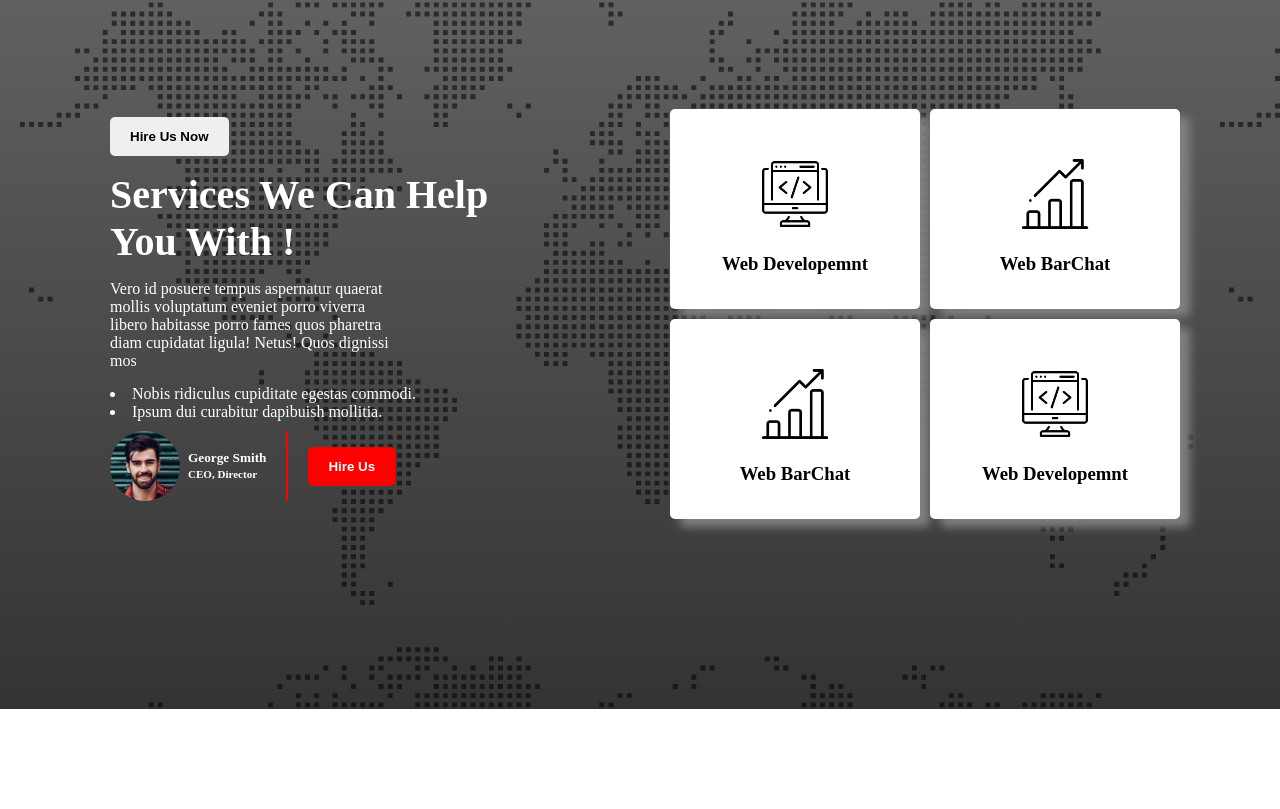
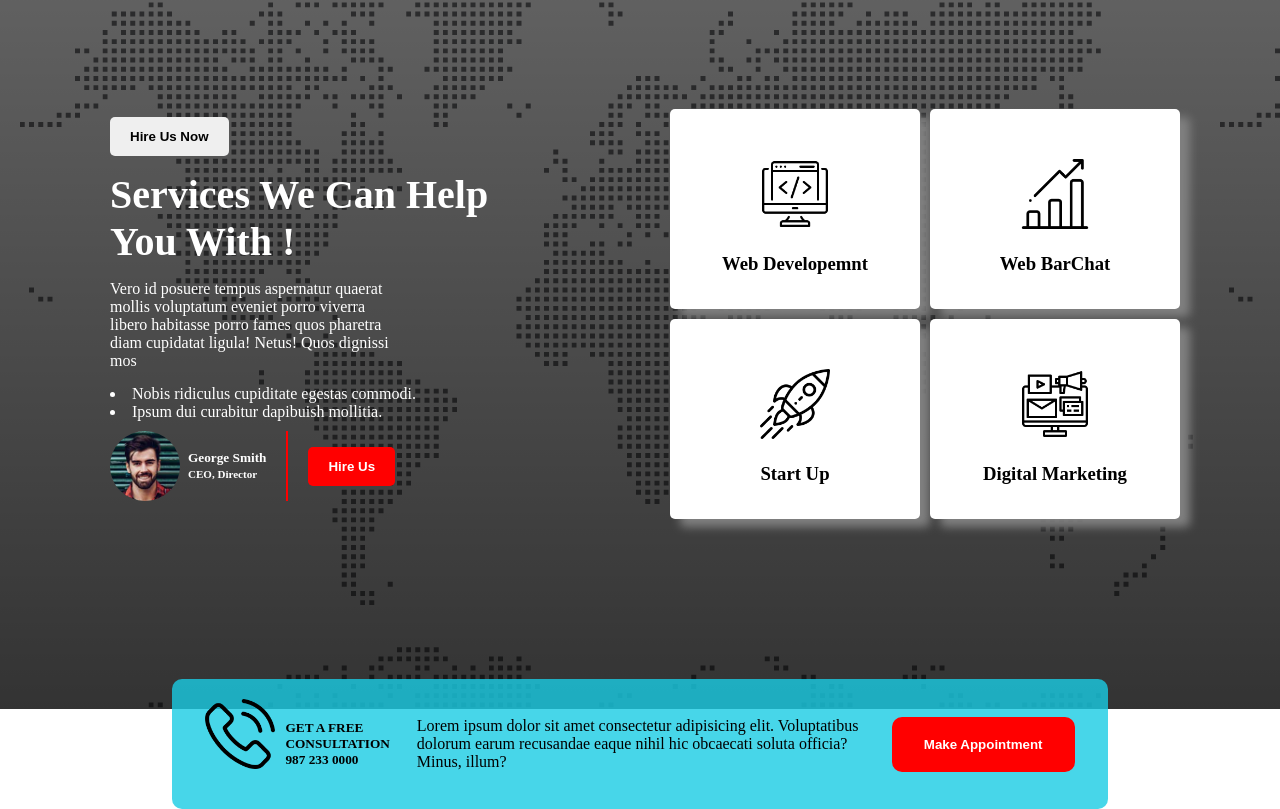
Before and after one commit to niladhikari/digital-office, a plain HTML site: page index.html in a window 1280 px wide. Shown: the part 970-1779 px from the top of the page. Before the commit the page ends 1679 px from the top, so only its background shows below. Drawn offline with Linux system fonts and the light colour scheme.

Commit message:
add the phone section

```diff
--- a/index.html
+++ b/index.html
@@ -39,6 +39,7 @@
         </div>
     </header>
 
+        <!--   main section start -->
     <main>
         <!-- service section start -->
        <div class="services-container">
@@ -64,26 +65,40 @@
            <div class="right-side-container">
               <div class="first-boxes">
                   <div class="box">
-                      <img class="box-img" src="asset/icons/coding.png" alt="">
+                      <img class="icon" src="asset/icons/coding.png" alt="">
                       <h3>Web Developemnt</h3>
                   </div>
                   <div class="box">
-                    <img class="box-img" src="asset/icons/bar-chart.png" alt="">
+                    <img class="icon" src="asset/icons/bar-chart.png" alt="">
                     <h3>Web BarChat</h3>
                 </div>
               </div>
               <div class="first-boxes">
                 <div class="box">
-                    <img class="box-img" src="asset/icons/bar-chart.png" alt="">
-                    <h3>Web BarChat</h3>
+                    <img class="icon" src="asset/icons/startup.png" alt="">
+                    <h3>Start Up</h3>
                 </div>
                 <div class="box">
-                  <img class="box-img" src="asset/icons/coding.png" alt="">
-                  <h3>Web Developemnt</h3>
+                  <img class="icon" src="asset/icons/digital-marketing.png" alt="">
+                  <h3>Digital Marketing</h3>
               </div>
             </div>
            </div>
        </div>
+
+       <!-- Phone section start -->
+       <div class="phone-container">
+           <div class="phoone-logo">
+               <img class="icon" src="asset/icons/phone-call.png" alt="">
+               <h5>GET A FREE <br> CONSULTATION <br>
+                987 233 0000
+                </h5>
+           </div>
+           <p class="phone-discription">Lorem ipsum dolor sit amet consectetur adipisicing elit. Voluptatibus dolorum earum recusandae eaque nihil hic obcaecati soluta officia? Minus, illum?</p>
+           <button class=" phone-btn praimary">Make Appointment</button>
+       </div>
+
+
     </main>
 
 </body>
--- a/style.css
+++ b/style.css
@@ -4,6 +4,14 @@
 }
 .primary-color {
   color: rgb(233, 84, 113);
+}
+.icon{
+    width: 70px;
+    margin-bottom: 20px;
+}
+.praimary{
+    background-color: red;
+    color: white;
 }
 /* header style */
 
@@ -62,10 +70,7 @@
   border-radius: 5px;
   font-weight: bold;
 }
-.praimary{
-    background-color: red;
-    color: white;
-}
+
 
 /* service section style */
 .services-container{
@@ -126,7 +131,32 @@
     border: none;
     box-shadow: 10px 8px 10px gray;
 }
-.box-img{
-    width: 70px;
-    margin-bottom: 20px;
+
+
+/* Phone section style */
+.phone-container{
+    display: flex;
+    justify-content: space-around;
+    width:70%;
+    margin: auto;
+    padding: 20px;
+    background-color:rgba(25, 204, 228, 0.8);
+    border-radius: 10px;
+    margin-top:-30px;
+    align-items: center;
 }
+.phoone-logo{
+    display: flex;
+    gap: 10px;
+    align-items: center;
+}
+.phone-discription{
+    width: 50%;
+}
+.phone-btn{
+    padding: 20px 32px;
+    border: none;
+    border-radius: 10px;
+    cursor: pointer;
+    font-weight: bold;
+}
```
